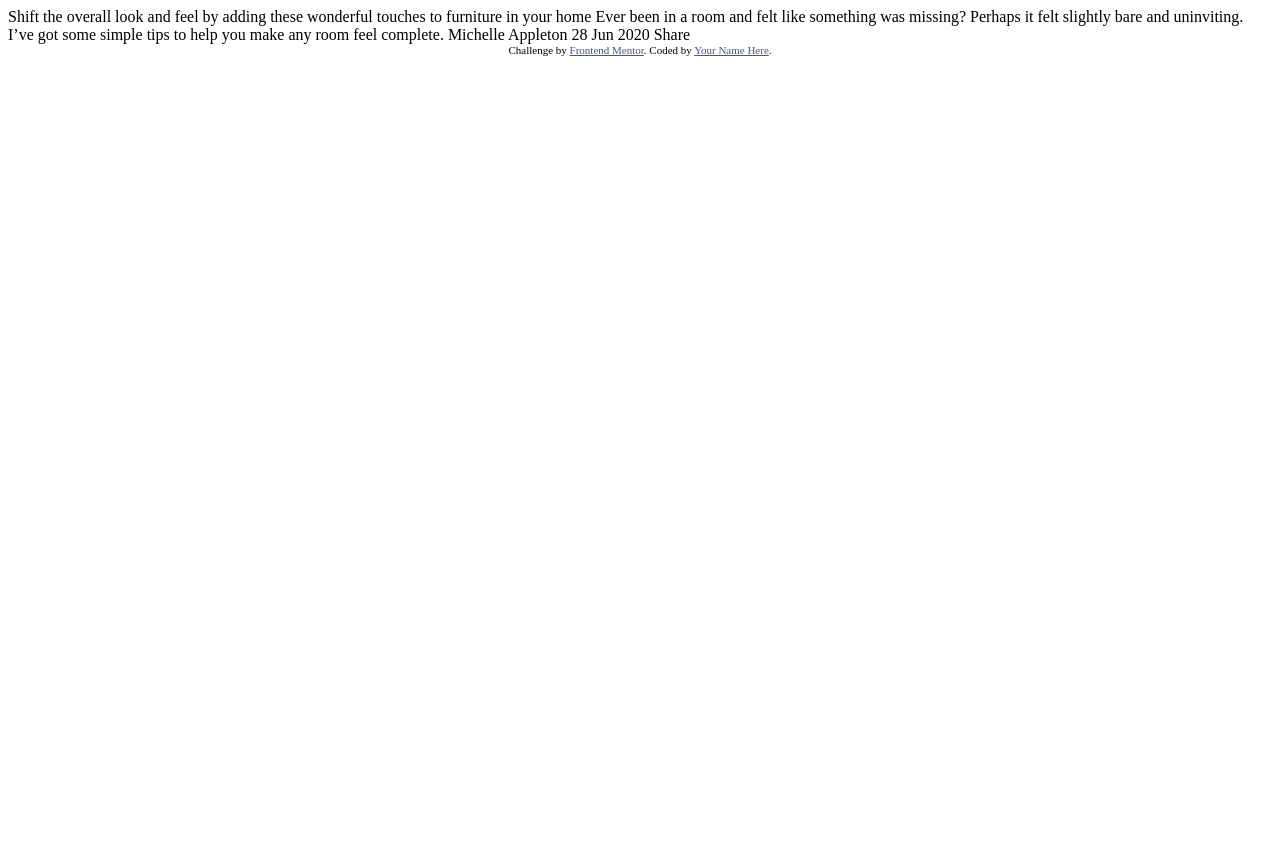
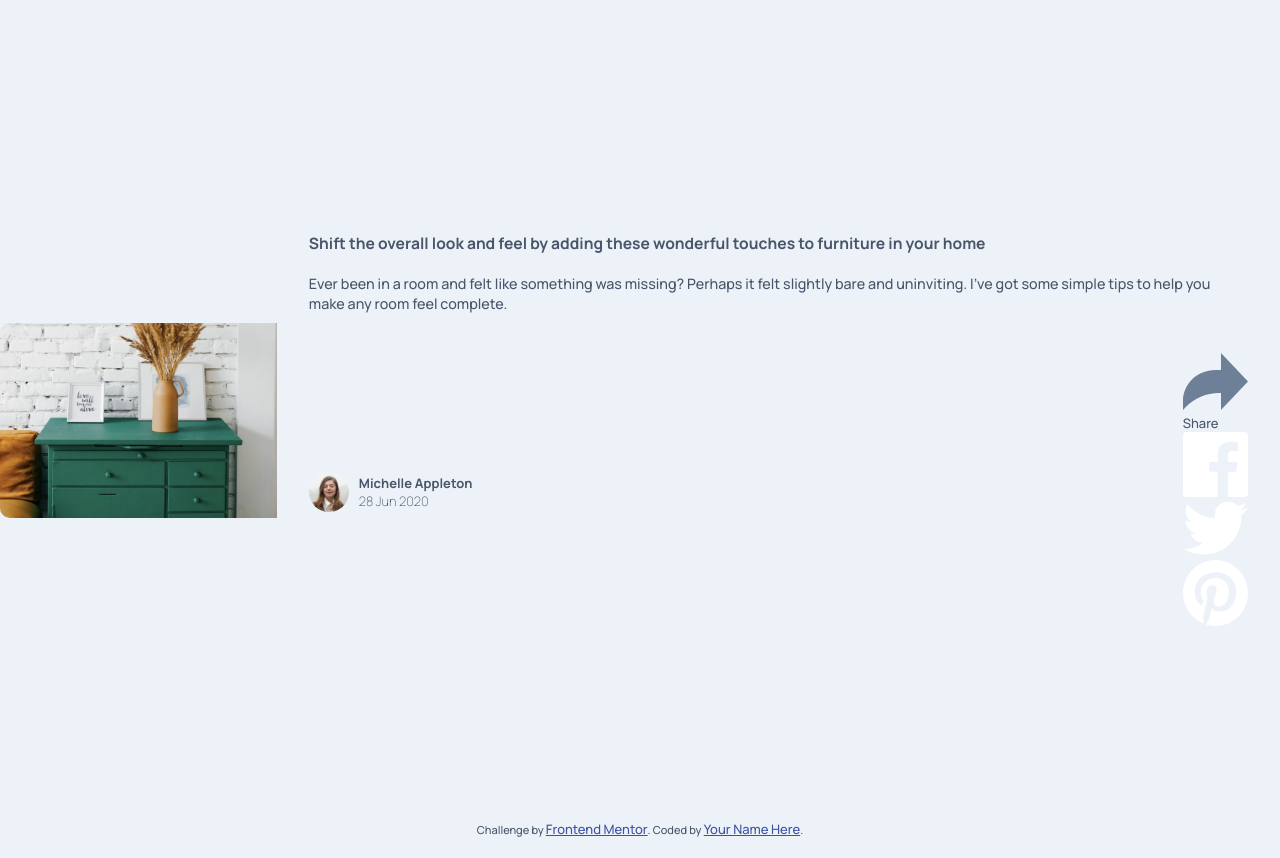
Before and after one commit to developerrahulofficial/english-first-ui-challenge, a plain HTML site: page index.html in a window 1280 px wide. Before the commit the page ends 800 px from the top, so only its background shows below. Drawn offline with Linux system fonts and the light colour scheme.

Commit message:
end-of-first-day-english

```diff
--- a/index.html
+++ b/index.html
@@ -5,7 +5,6 @@
   <meta name="viewport" content="width=device-width, initial-scale=1.0"> <!-- displays site properly based on user's device -->
 
   <link rel="icon" type="image/png" sizes="32x32" href="./images/favicon-32x32.png">
-
   <title>Frontend Mentor | Article preview component</title>
 
   <!-- Feel free to remove these styles or customise in your own stylesheet 👍 -->
@@ -13,24 +12,96 @@
     .attribution { font-size: 11px; text-align: center; }
     .attribution a { color: hsl(228, 45%, 44%); }
   </style>
+
+  <link rel="stylesheet" type="text/css" href="style.css">
+
 </head>
+
 <body>
 
-  Shift the overall look and feel by adding these wonderful
-  touches to furniture in your home
 
-  Ever been in a room and felt like something was missing? Perhaps
-  it felt slightly bare and uninviting. I’ve got some simple tips
-  to help you make any room feel complete.
+  <main class="main">
 
-  Michelle Appleton
-  28 Jun 2020
+    <div class="card">
+      <div class="card-image">
+        <img src="images/drawers.jpg">
+      </div>
+    </div>
 
-  Share
+
+
+
+    <main class="card-main">
+
+      <div class="card-content">
+        <h2>  Shift the overall look and feel by adding these wonderful
+          touches to furniture in your home </h2>
+
+        <p>   Ever been in a room and felt like something was missing? Perhaps
+          it felt slightly bare and uninviting. I’ve got some simple tips
+          to help you make any room feel complete. </p>
+      </div>
+
+      <div class="card-user">
+
+        <div class="user">
+          <img src="images/avatar-michelle.jpg">
+
+          <div class="user-info">
+            <p>  Michelle Appleton </p>
+            <p> 28 Jun 2020</p>
+          </div>
+
+        </div>
+
+        <div class="share">
+
+          <div class="icon-share">
+            <img src="images/icon-share.svg">
+          </div>
+
+          <div class="networks">
+            <p>Share</p>
+
+            <div class="icons-ntwork">
+              <a href="#"><img src="images/icon-facebook.svg"></a>
+              <a href="#"><img src="images/icon-twitter.svg"></a>
+              <a href="#"><img src="images/icon-pinterest.svg"></a>
+            </div>
+
+
+          </div>
+
+        </div>
+
+
+
+      </div>
+
+    </main>
+
+  </main>
+
+
+
+
+
+
+
+
+
+
+
+
+
+
+
 
   <div class="attribution">
     Challenge by <a href="https://www.frontendmentor.io?ref=challenge" target="_blank">Frontend Mentor</a>.
     Coded by <a href="#">Your Name Here</a>.
   </div>
 </body>
+
+
 </html>
--- /dev/null
+++ b/style.css
@@ -0,0 +1,107 @@
+@import url('https://fonts.googleapis.com/css2?family=Inter:wght@700&family=Manrope:wght@200;500;700&display=swap');
+
+/* font-family: 'Manrope', sans-serif; */
+
+:root {
+   --very-dark-grayish-blue: hsl(217, 19%, 35%);
+   --desaturated-dark-blue: hsl(214, 17%, 51%);
+   --grayish-blue: hsl(212, 23%, 69%);
+   --light-grayish-blue: hsl(210, 46%, 95%);
+}
+
+* {
+    margin: 0;
+    padding: 0;
+    box-sizing: border-box;
+
+    font-family: 'Manrope', sans-serif;
+    font-weight: 500;
+    font-size: 13px;
+    color: var(--very-dark-grayish-blue);
+}
+
+html, body {
+    width: 100%;
+    height: auto;
+    background-color: var(--light-grayish-blue);
+}
+
+body {
+
+    padding: 20px 0;
+    display: flex;
+    flex-direction: column;
+    justify-content: space-between;
+
+}
+
+h2 {
+    font-size: 1.2rem;
+    font-weight: 700;
+
+}
+
+img {
+    height: 100%;
+    width: 100%;
+}
+
+.main {
+    width: 100%;
+    min-height: 100vh;
+    display: flex;
+    justify-content: center;
+    align-items: center;
+}
+
+.card {
+    width: 25rem;
+    border-radius: 10px;
+}
+
+.card-image {
+    overflow: hidden;
+    height: 15rem;
+    border-radius: 10px 0 0 10px;
+}
+
+.card-main {
+    padding: 42px 32px 0;
+}
+
+.card-content > p {
+
+    font-size: 1.1rem;
+    padding: 20px 0;
+    line-height: 1.5rem;
+
+}
+
+.card-user {
+    position: relative;
+    width: 100%;
+    padding: 20px 0;
+    display: flex;
+    justify-content: space-between;
+    align-items: center;
+}
+
+.user {
+    display: flex;
+    align-items: center;
+}
+
+.user > img {
+    width: 40px;
+    height: 40px;
+    border-radius: 50%;
+    margin-right: 10px;
+}
+
+.user-info > p:first-child {
+      font-weight: 700;
+}
+
+.user-info > p:last-child {
+    font-weight: 100;
+}
```
Also changed, not shown: rem.html (added, +26 -0 lines).
